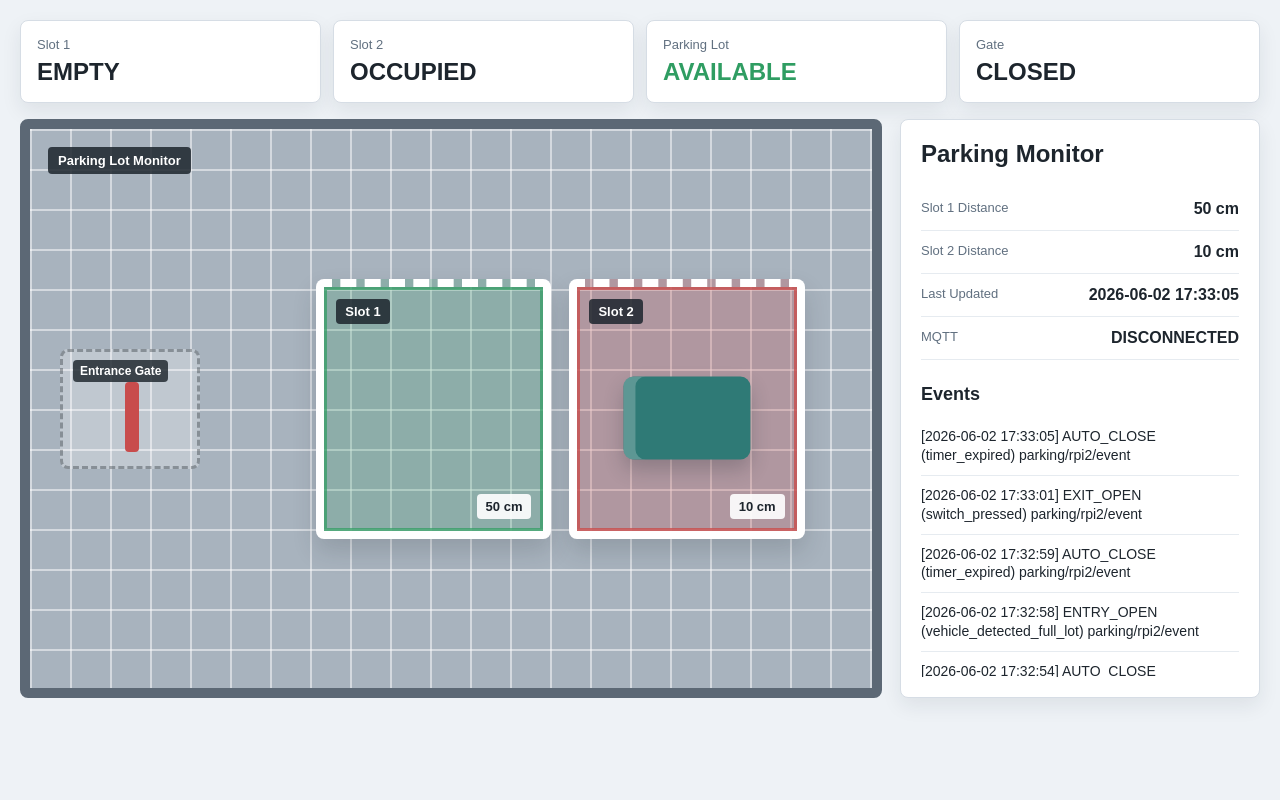
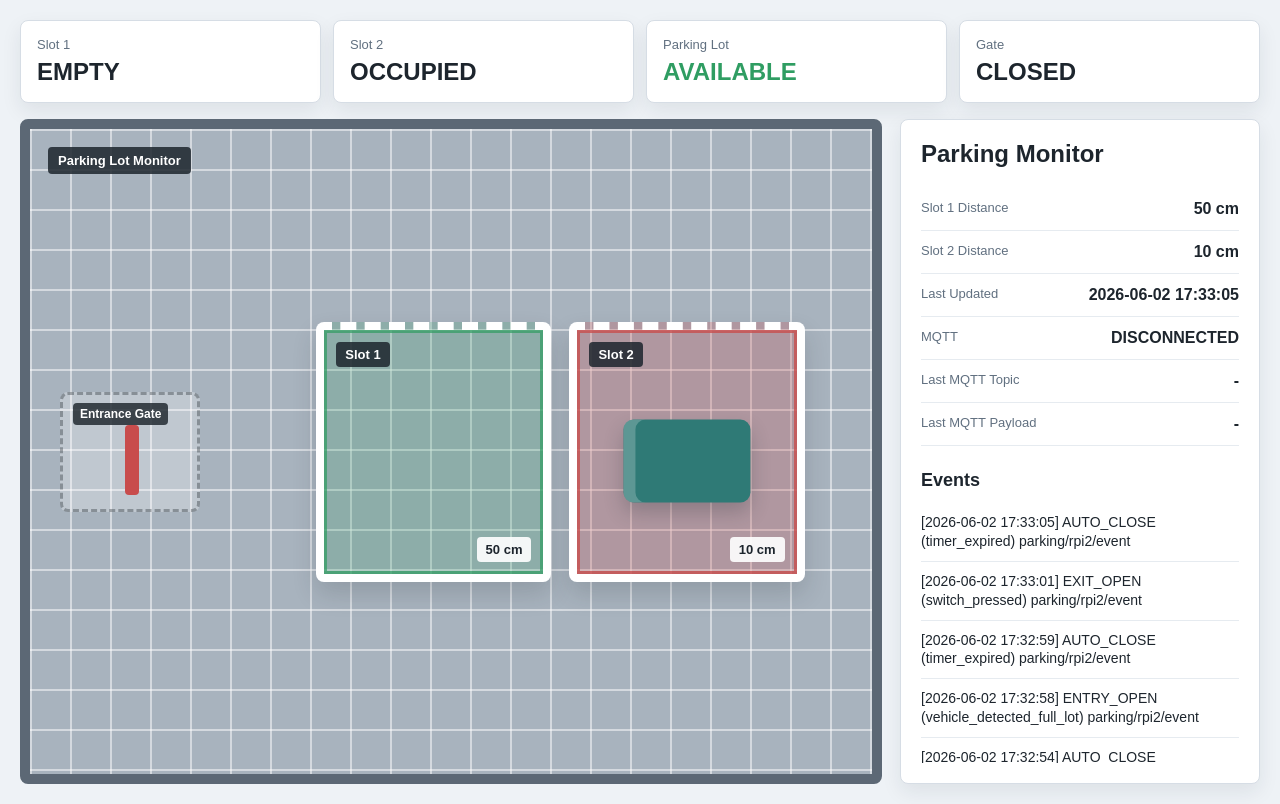
Before and after one commit to GIRIBUIN/RPI-Parking-service-driver, a Flask app: page / in a window 1280 px wide. Run offline with Flask 3, Linux system fonts and the light colour scheme; data comes from the database, SQL or seed files in the repository; both versions use the stored data as it was after the commit; some libraries are stand-ins or nearby versions.

Commit message:
fix: html 업데이트 방식 변경

```diff
--- a/rpi3/static/dashboard.js
+++ b/rpi3/static/dashboard.js
@@ -1,10 +1,6 @@
 const MQTT_WS_PORT = 9001;
 const MQTT_TOPICS = [
-    "parking/rpi1/slot",
-    "parking/rpi1/distance",
-    "parking/rpi1/lot",
-    "parking/rpi2/gate",
-    "parking/rpi2/event",
+    "parking/#",
 ];
 
 let recentEvents = [];
@@ -131,6 +127,11 @@ function updateLastUpdated() {
     setText("last-updated", new Date().toLocaleString());
 }
 
+function updateLastMqttMessage(topic, payload) {
+    setText("last-mqtt-topic", topic);
+    setText("last-mqtt-payload", payload);
+}
+
 function applyState(data) {
     dashboardState = {
         slot: {
@@ -240,15 +241,23 @@ function connectMqtt() {
             if (error) {
                 setMqttStatus("SUBSCRIBE FAILED");
                 console.error("MQTT subscribe failed:", error);
+                return;
             }
+
+            setMqttStatus("SUBSCRIBED");
         });
     });
 
     client.on("message", (topic, message) => {
+        const payload = message.toString();
+        console.log("MQTT message received:", topic, payload);
+        updateLastMqttMessage(topic, payload);
+
         try {
-            handleMqttMessage(topic, message.toString());
+            handleMqttMessage(topic, payload);
         } catch (error) {
             console.error("Failed to handle MQTT message:", topic, error);
+            setMqttStatus("MESSAGE ERROR");
         }
     });
 
--- a/rpi3/templates/index.html
+++ b/rpi3/templates/index.html
@@ -67,6 +67,14 @@
                         <dt>MQTT</dt>
                         <dd id="mqtt-status">DISCONNECTED</dd>
                     </div>
+                    <div>
+                        <dt>Last MQTT Topic</dt>
+                        <dd id="last-mqtt-topic">-</dd>
+                    </div>
+                    <div>
+                        <dt>Last MQTT Payload</dt>
+                        <dd id="last-mqtt-payload">-</dd>
+                    </div>
                 </dl>
 
                 <h2>Events</h2>
@@ -76,6 +84,6 @@
     </main>
 
     <script src="https://unpkg.com/mqtt/dist/mqtt.min.js"></script>
-    <script src="{{ url_for('static', filename='dashboard.js') }}"></script>
+    <script src="{{ url_for('static', filename='dashboard.js') }}?v=mqtt-ws-only"></script>
 </body>
 </html>
```
Also changed, not shown: rpi3/test.txt (added, +18 -0 lines), rpi3/parking.db.
